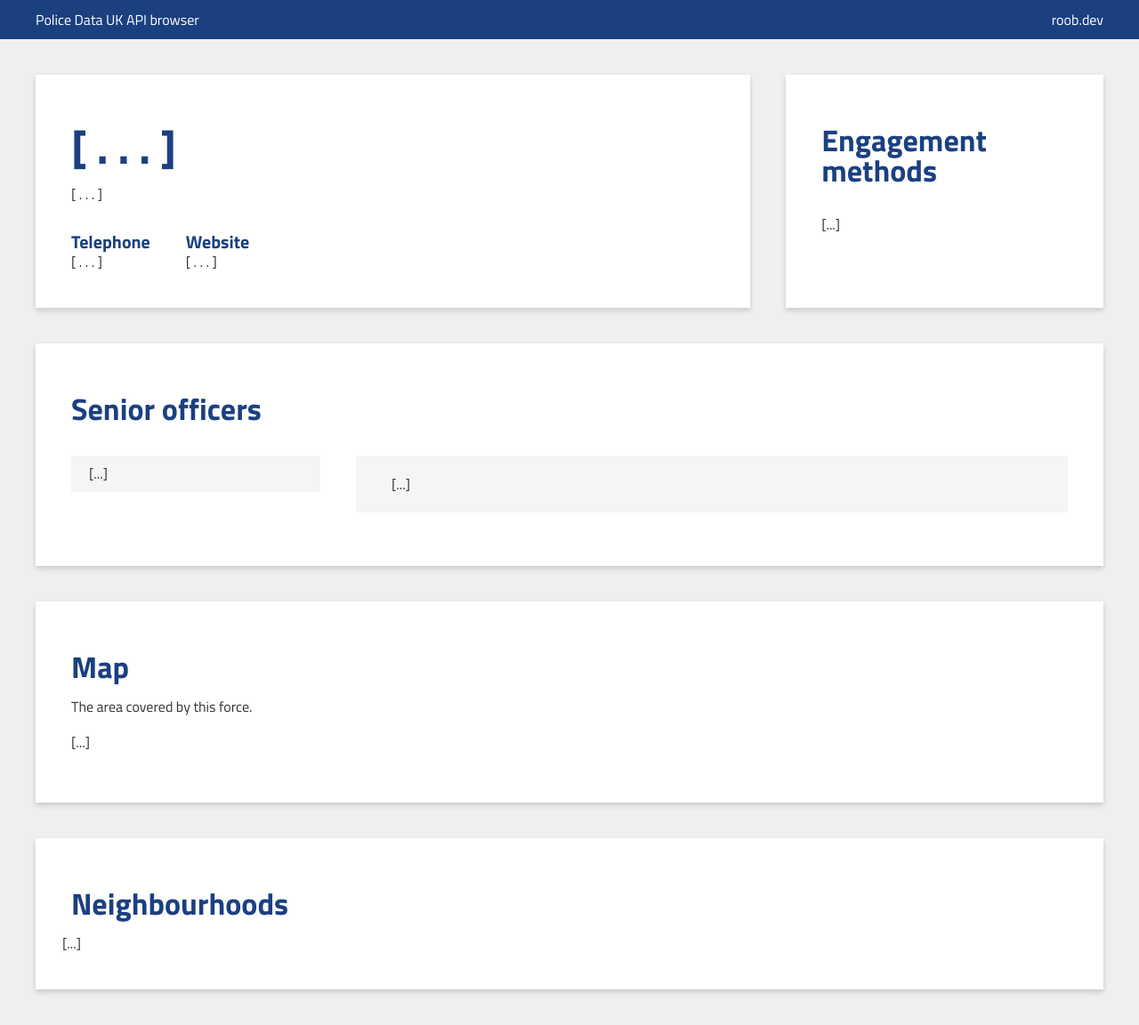
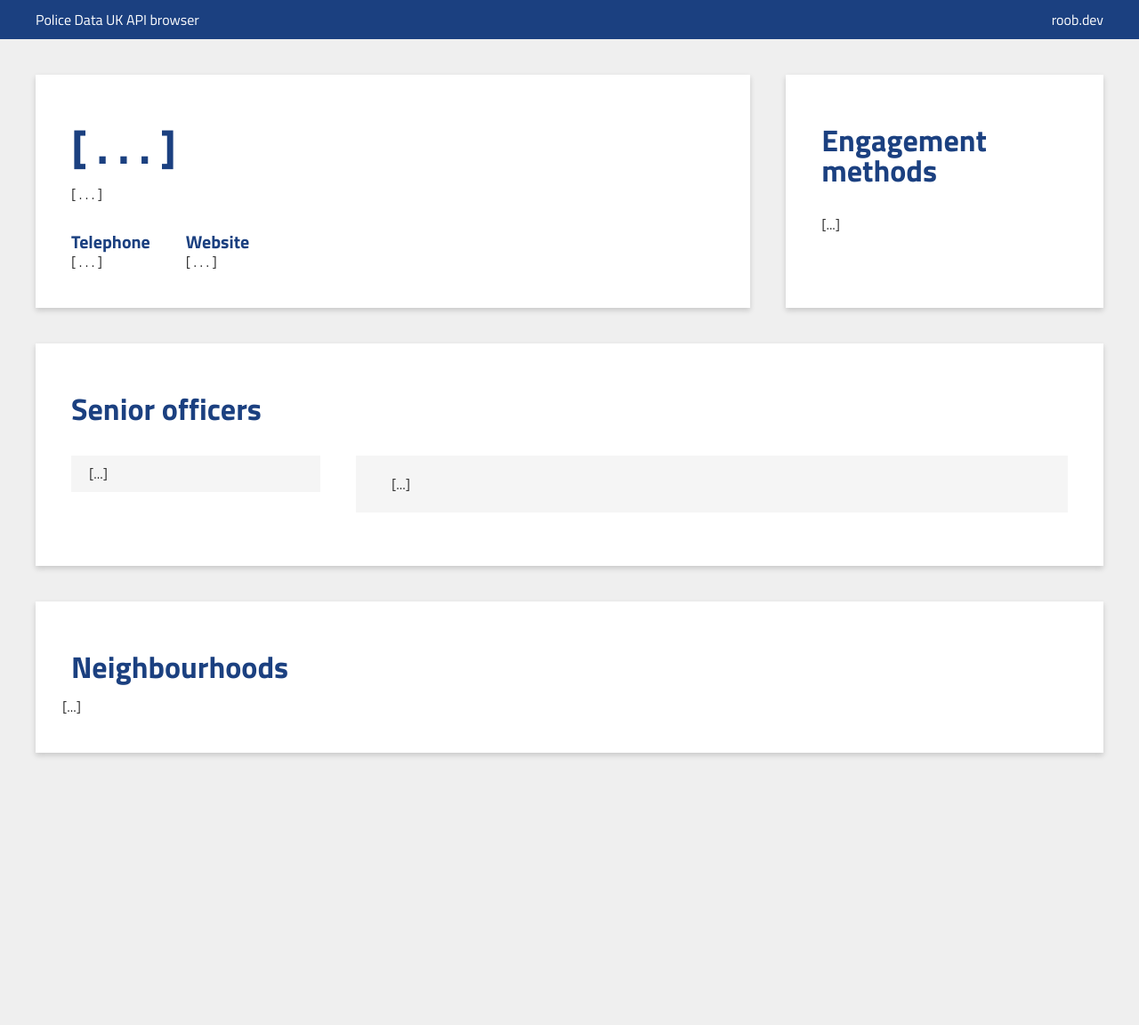
Before and after one commit to Roob89/police-data-uk, a Jekyll site: the page built from force.html, in a window 1280 px wide. Shown: the whole page at 89% size. Built offline with Jekyll 4.4.1, drawn with Linux system fonts in a browser that asks for light colours; after the commit the page ends 900 px from its top, so only the background shows below that.

Commit message:
remove map section

```diff
--- a/force.html
+++ b/force.html
@@ -66,19 +66,6 @@ layout: default
         </div>
     </div>
 </div>
-
-
-<!-- Map -->
-<section id="map">
-    <div class="container inner-margin">
-        <div class="card">
-            <h2>Map</h2>
-            <p>The area covered by this force.</p>
-            <p>{{site.loadingText}}</p>
-        </div>
-    </div>
-</section>
-
 
 <!-- Neighbourhoods  -->
 <section class="neighbourhoods">
```
Also changed, not shown: 1 other file.
